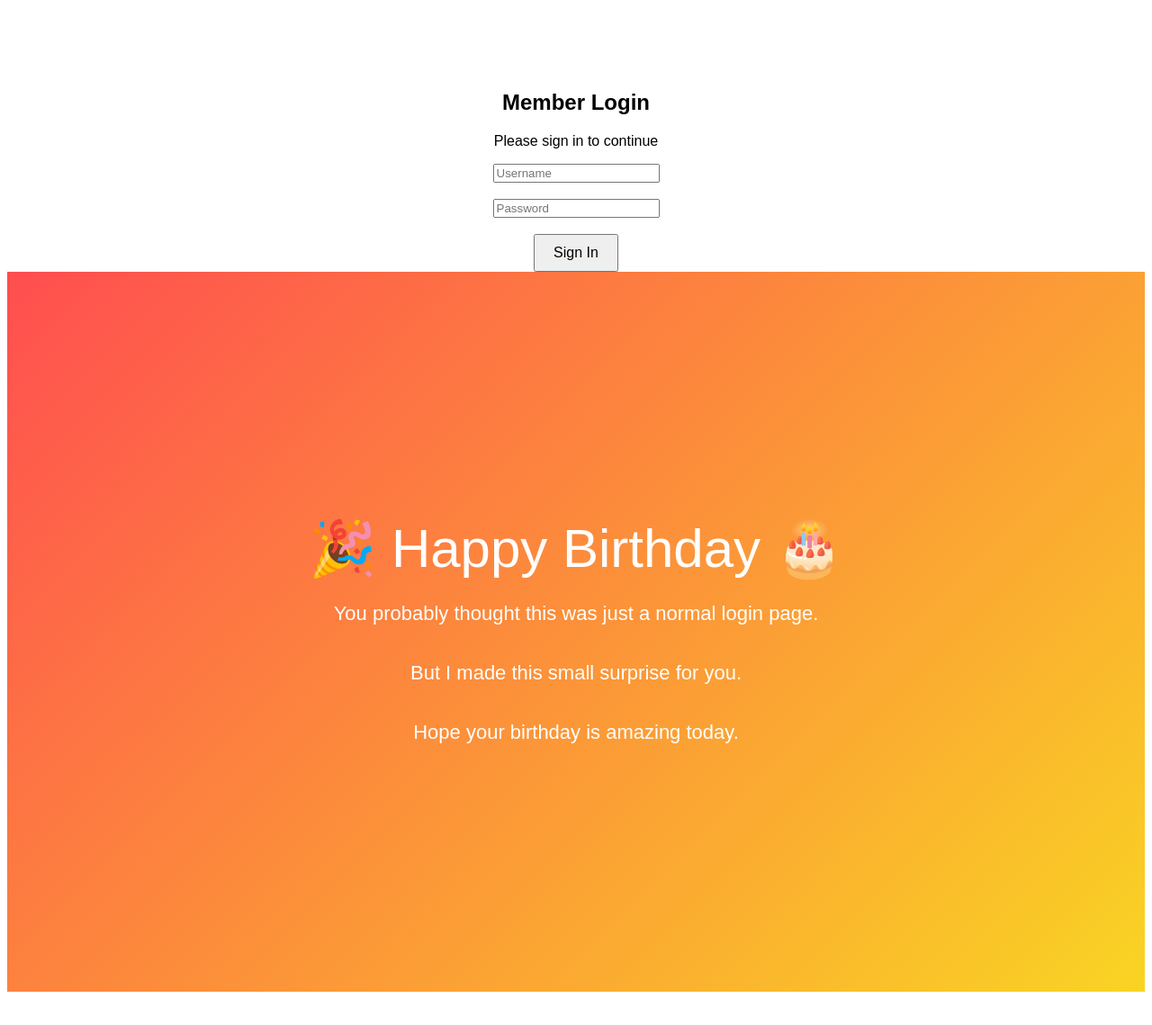
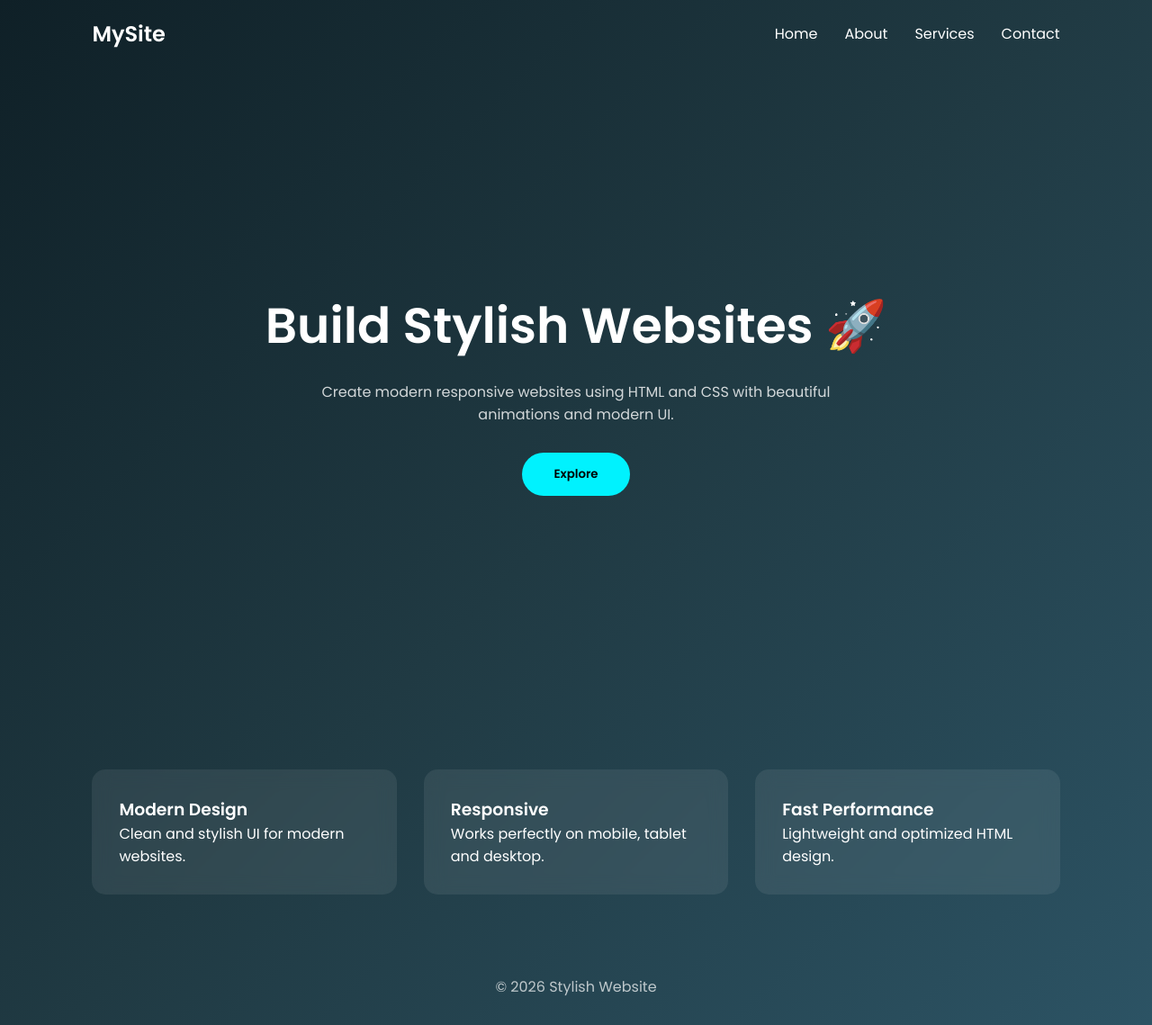
Before and after one commit to adnan7768/projct, a plain HTML site: page index.html in a window 1280 px wide. Shown: the whole page at 90% size. Before the commit the page ends 1110 px from the top, so only its background shows below. Drawn offline with Linux system fonts and the light colour scheme.

Commit message:
Update index.html

```diff
--- a/index.html
+++ b/index.html
@@ -1,118 +1,189 @@
 <!DOCTYPE html>
-<html>
+<html lang="en">
+<head>
+<meta charset="UTF-8">
+<meta name="viewport" content="width=device-width, initial-scale=1.0">
+<title>Stylish Landing Page</title>
 
-<head>
-
-<title>Member Login</title>
+<link href="https://fonts.googleapis.com/css2?family=Poppins:wght@300;400;600&display=swap" rel="stylesheet">
 
 <style>
 
-/* simple login page */
+*{
+margin:0;
+padding:0;
+box-sizing:border-box;
+font-family:'Poppins',sans-serif;
+}
 
 body{
-font-family:Arial;
-text-align:center;
-margin-top:100px;
+background: linear-gradient(135deg,#0f2027,#203a43,#2c5364);
+color:white;
 }
 
-/* surprise page */
+/* NAVBAR */
 
-.surprise{
-display:none;
-height:100vh;
-margin:0;
-padding:0;
-background:linear-gradient(135deg,#ff4e50,#f9d423);
+nav{
+display:flex;
+justify-content:space-between;
+align-items:center;
+padding:20px 8%;
+}
+
+.logo{
+font-size:24px;
+font-weight:600;
+}
+
+nav ul{
+display:flex;
+gap:30px;
+list-style:none;
+}
+
+nav a{
+text-decoration:none;
 color:white;
+transition:0.3s;
+}
+
+nav a:hover{
+color:#00f2fe;
+}
+
+/* HERO */
+
+.hero{
+height:90vh;
 display:flex;
 flex-direction:column;
+align-items:center;
 justify-content:center;
-align-items:center;
-font-family:sans-serif;
+text-align:center;
+padding:20px;
 }
 
-.title{
-font-size:60px;
+.hero h1{
+font-size:55px;
 margin-bottom:20px;
 }
 
-.message{
-font-size:22px;
+.hero p{
 max-width:600px;
-line-height:1.5;
+opacity:0.8;
+margin-bottom:30px;
 }
 
-button{
-padding:10px 20px;
-font-size:16px;
+.btn{
+padding:14px 35px;
+background:#00f2fe;
+border:none;
+border-radius:30px;
+font-weight:600;
 cursor:pointer;
+transition:0.3s;
+}
+
+.btn:hover{
+transform:scale(1.1);
+}
+
+/* FEATURES */
+
+.features{
+display:grid;
+grid-template-columns:repeat(auto-fit,minmax(250px,1fr));
+gap:30px;
+padding:60px 8%;
+}
+
+.card{
+background:rgba(255,255,255,0.08);
+padding:30px;
+border-radius:15px;
+backdrop-filter:blur(10px);
+transition:0.3s;
+}
+
+.card:hover{
+transform:translateY(-10px);
+background:rgba(255,255,255,0.15);
+}
+
+/* FOOTER */
+
+footer{
+text-align:center;
+padding:30px;
+opacity:0.7;
+}
+
+/* MOBILE */
+
+@media(max-width:768px){
+
+.hero h1{
+font-size:36px;
+}
+
+nav ul{
+display:none;
+}
+
 }
 
 </style>
-
 </head>
 
 <body>
 
-<div id="login">
+<nav>
 
-<h2>Member Login</h2>
+<div class="logo">MySite</div>
 
-<p>Please sign in to continue</p>
+<ul>
+<li><a href="#">Home</a></li>
+<li><a href="#">About</a></li>
+<li><a href="#">Services</a></li>
+<li><a href="#">Contact</a></li>
+</ul>
 
-<input type="text" placeholder="Username">
-<br><br>
+</nav>
 
-<input type="password" id="pass" placeholder="Password">
-<br><br>
+<section class="hero">
 
-<button onclick="login()">Sign In</button>
+<h1>Build Stylish Websites 🚀</h1>
 
+<p>
+Create modern responsive websites using HTML and CSS with beautiful animations and modern UI.
+</p>
+
+<button class="btn">Explore</button>
+
+</section>
+
+<section class="features">
+
+<div class="card">
+<h3>Modern Design</h3>
+<p>Clean and stylish UI for modern websites.</p>
 </div>
 
-
-
-<div id="surprise" class="surprise">
-
-<div class="title">🎉 Happy Birthday 🎂</div>
-
-<div class="message">
-You probably thought this was just a normal login page.<br><br>
-
-But I made this small surprise for you.<br><br>
-
-Hope your birthday is amazing today.
+<div class="card">
+<h3>Responsive</h3>
+<p>Works perfectly on mobile, tablet and desktop.</p>
 </div>
 
+<div class="card">
+<h3>Fast Performance</h3>
+<p>Lightweight and optimized HTML design.</p>
 </div>
 
+</section>
 
-
-<script>
-
-function login(){
-
-let password="1234"
-
-let input=document.getElementById("pass").value
-
-if(input===password){
-
-document.getElementById("login").style.display="none"
-document.getElementById("surprise").style.display="flex"
-
-}
-
-else{
-
-alert("Incorrect password")
-
-}
-
-}
-
-</script>
+<footer>
+© 2026 Stylish Website
+</footer>
 
 </body>
-
 </html>
```
